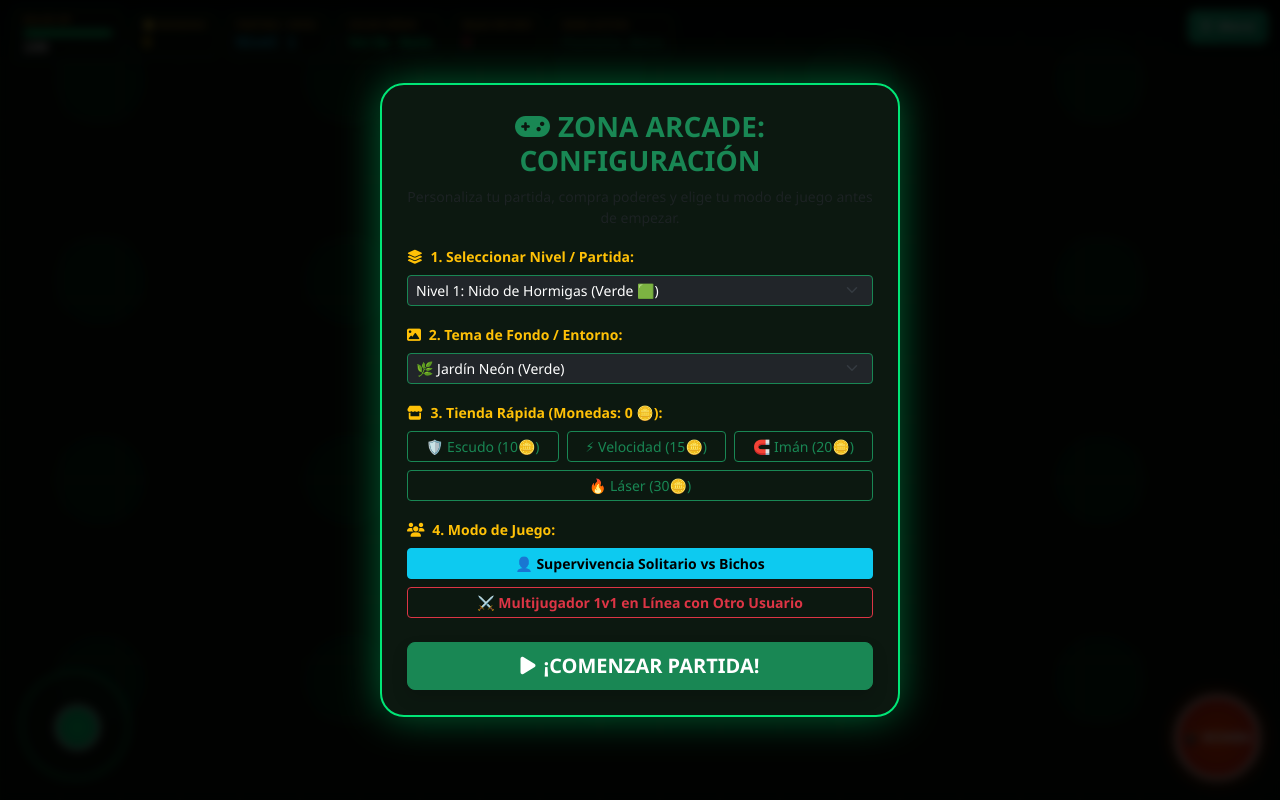
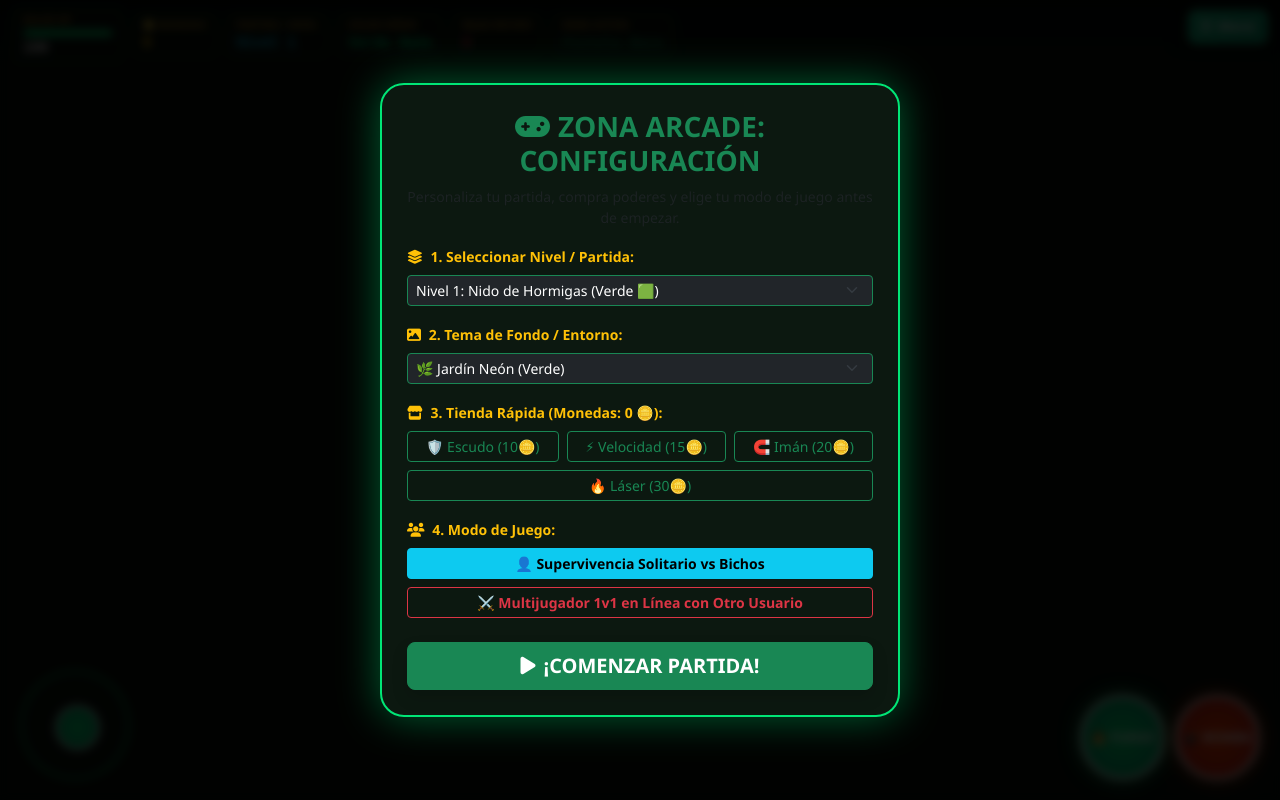
Before and after one commit to Davi164-sin/Comunidad-pro, a Flask app: template templates/codebox_arena.html in a window 1280 px wide. Run offline with Flask 3, Linux system fonts and the light colour scheme; the template is opened without the code that fills it, so the values that code supplies are empty; some libraries are stand-ins or nearby versions.

Commit message:
Quitar disparo automático y añadir control de disparo manual (Click izq, Barra espaciadora y botón táctil 🔥 FUEGO)

```diff
--- a/templates/codebox_arena.html
+++ b/templates/codebox_arena.html
@@ -73,6 +73,14 @@
     background: radial-gradient(circle, #00e676 0%, #059669 100%);
     border: 2px solid #ffffff; position: absolute; top: 32px; left: 32px; pointer-events: none;
   }
+  #fb1 {
+    position: absolute; bottom: 20px; right: 115px; width: 85px; height: 85px;
+    border-radius: 50%; background: radial-gradient(circle, #00e676 0%, #059669 100%);
+    border: 3px solid #ffffff; color: #ffffff; font-size: 13px; font-weight: bold;
+    display: flex; align-items: center; justify-content: center;
+    pointer-events: auto; touch-action: none; box-shadow: 0 0 20px rgba(0,230,118,0.7);
+    backdrop-filter: blur(4px);
+  }
   #fb2 {
     position: absolute; bottom: 20px; right: 20px; width: 85px; height: 85px;
     border-radius: 50%; background: radial-gradient(circle, #ff3d00 0%, #b71c1c 100%);
@@ -142,6 +150,7 @@
 
   <div id="controls">
     <div id="jz"><div id="jk"></div></div>
+    <div id="fb1">🔥 FUEGO</div>
     <div id="fb2">💣 BOMBA</div>
   </div>
 
@@ -798,6 +807,14 @@
       }
     }
 
+    let mobileFiring = false;
+    const fb1 = document.getElementById('fb1');
+    fb1.addEventListener('touchstart', e => { e.preventDefault(); mobileFiring = true; }, { passive: false });
+    fb1.addEventListener('touchend', e => { e.preventDefault(); mobileFiring = false; }, { passive: false });
+    fb1.addEventListener('mousedown', e => { mobileFiring = true; });
+    fb1.addEventListener('mouseup', e => { mobileFiring = false; });
+    fb1.addEventListener('mouseleave', e => { mobileFiring = false; });
+
     fb2.addEventListener('touchstart', e => { e.preventDefault(); triggerSmartBomb(); }, { passive: false });
     fb2.addEventListener('click', e => { triggerSmartBomb(); });
 
@@ -899,7 +916,9 @@
       player.y = Math.max(player.radius, Math.min(canvas.height - player.radius, player.y));
 
       if (fireCooldown > 0) fireCooldown--;
-      shoot(); // Disparo automático continuo activado por defecto
+      if (mouseFiring || keys.space || mobileFiring) {
+        shoot(); // Disparo manual (Click izq, Espacio o botón Fuego móvil)
+      }
 
       if (bombCooldownTimer > 0) {
         bombCooldownTimer--;
```
